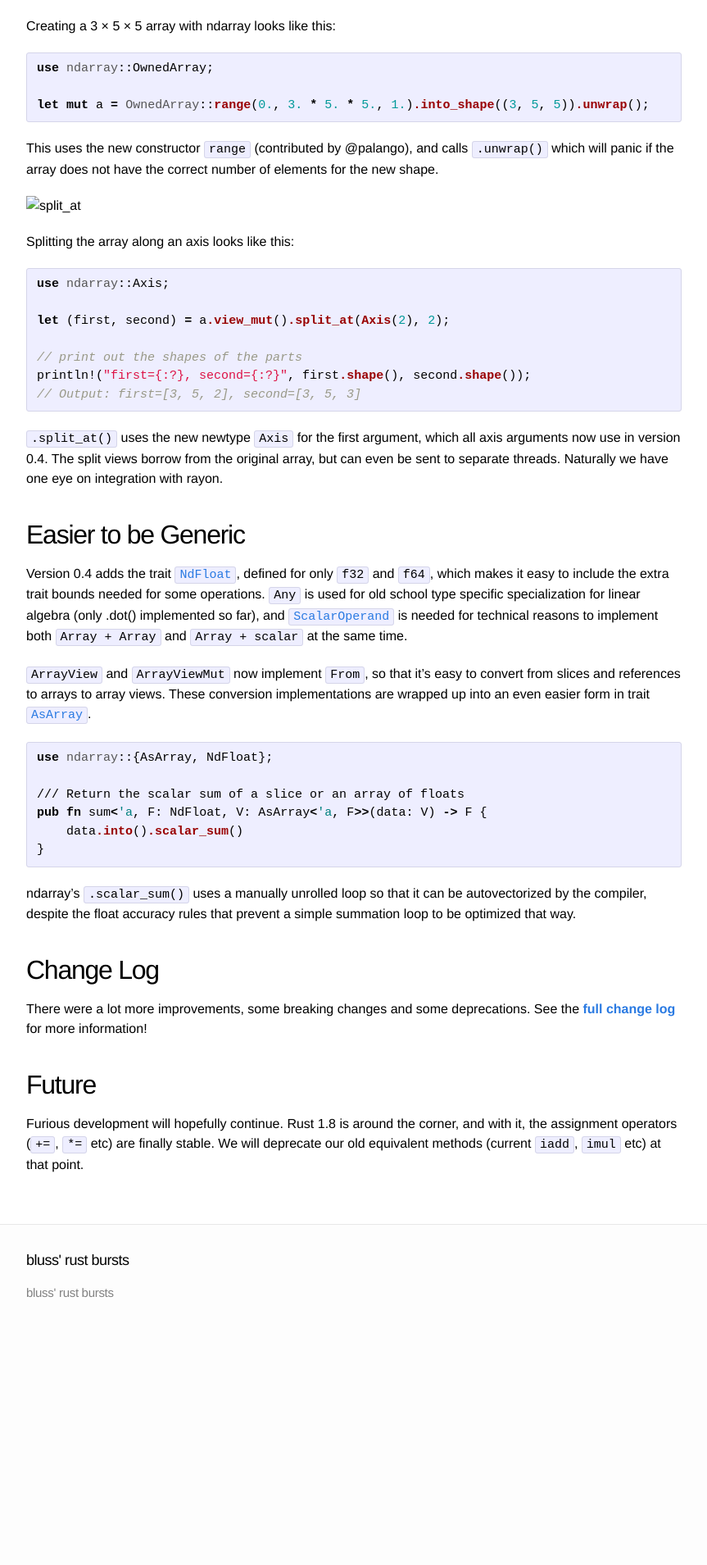
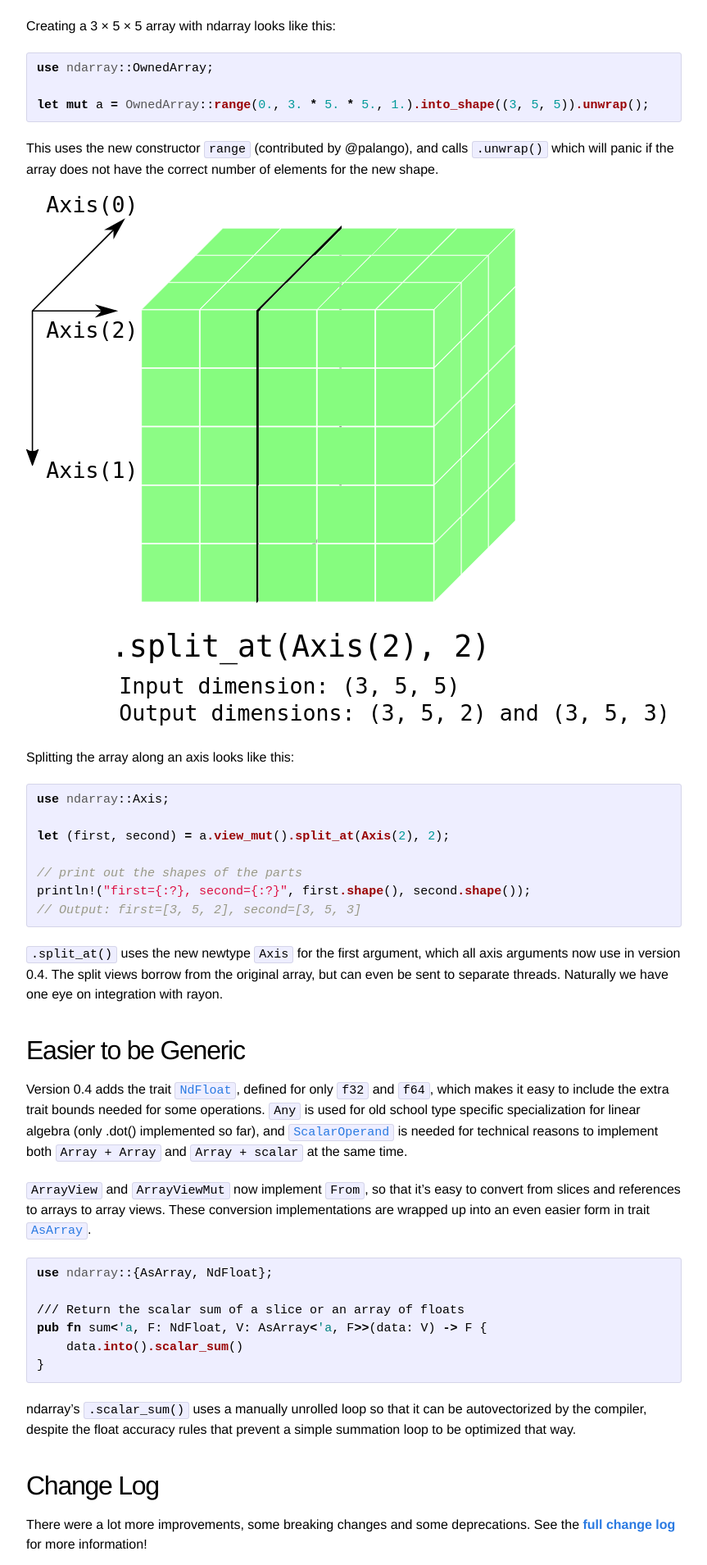
Before and after one commit to bluss/bluss.github.io, a Jekyll site: the page built from _posts/2016-03-05-ndarray-0.4.markdown, in a window 1280 px wide. Shown: the part 345-2254 px from the top of the page at 82% size, without its empty margins (208-1071 px from the left). Built offline with Jekyll 4.4.1, drawn with Linux system fonts in a browser that asks for light colours; before the commit the page ends 1978 px from its top, so only the background shows below that.

Commit message:
Use split at

```diff
--- a/_posts/2016-03-05-ndarray-0.4.markdown
+++ b/_posts/2016-03-05-ndarray-0.4.markdown
@@ -28,7 +28,7 @@ This uses the new constructor `range` (contributed by @palango),
 and calls `.unwrap()` which will panic if the array does not have the
 correct number of elements for the new shape.
 
-![split_at](split_at.svg)
+<img alt="split-at" src="/split_at.svg">
 
 Splitting the array along an axis looks like this:
 
```
